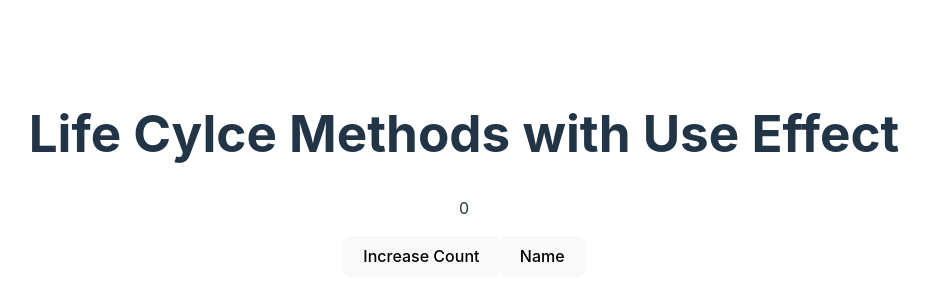
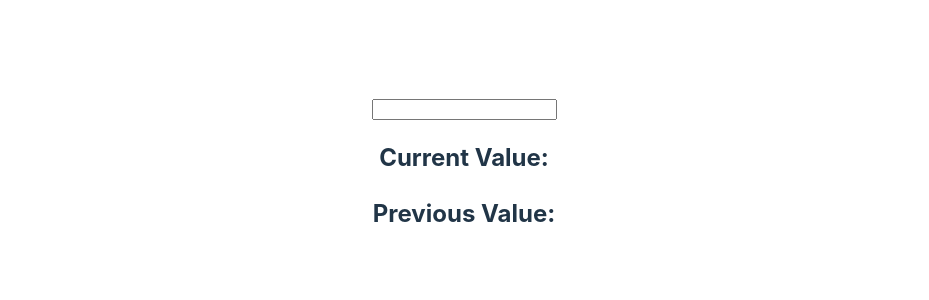
Before and after one commit to faizanmunir017/React, a React (Vite) app: page / in a window 1280 px wide. Shown: the part 226-526 px from the top of the page, without its empty margins (176-1105 px from the left). Built offline with nearby package versions, Linux system fonts and the light colour scheme.

Commit message:
App.tsx updated with Ref component

```diff
--- a/src/components/App.tsx
+++ b/src/components/App.tsx
@@ -2,6 +2,7 @@ import { useState } from 'react';
 import '../App.css'; // Instead of 'src/App.css'
 import {shoot} from './List.ts';
 import LifeCycle from './LifeCycle.tsx';
+import Ref  from './Ref.tsx';
 
 
 // Props definition
@@ -59,7 +60,9 @@ function App() {
      <button onClick={(handleEnter)}>Enter</button>
      {showText && <p>{value}</p>} */}
 
-     <LifeCycle></LifeCycle>
+     {/* <LifeCycle></LifeCycle> */}
+
+     <Ref></Ref>
     </div>
   );
 }
```
